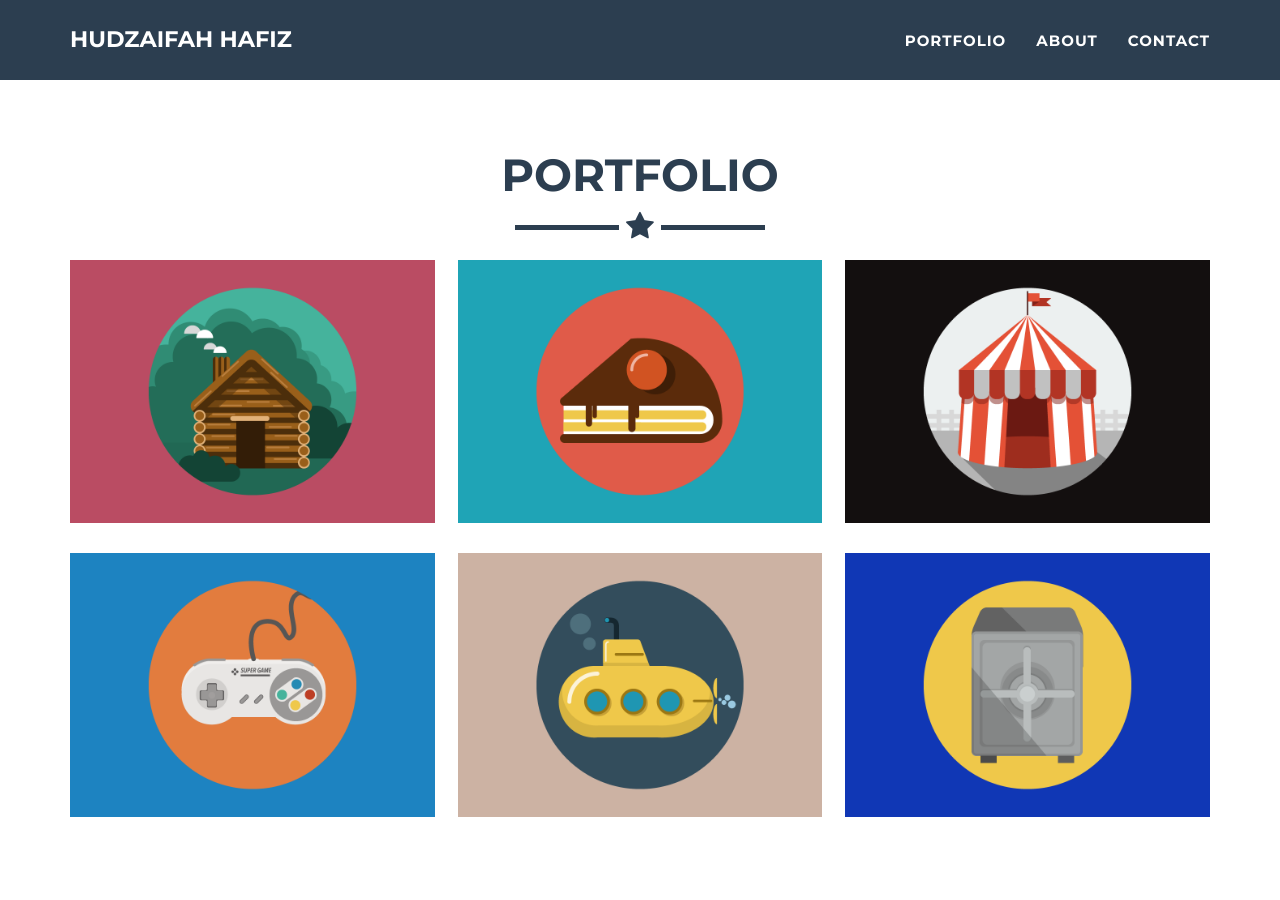
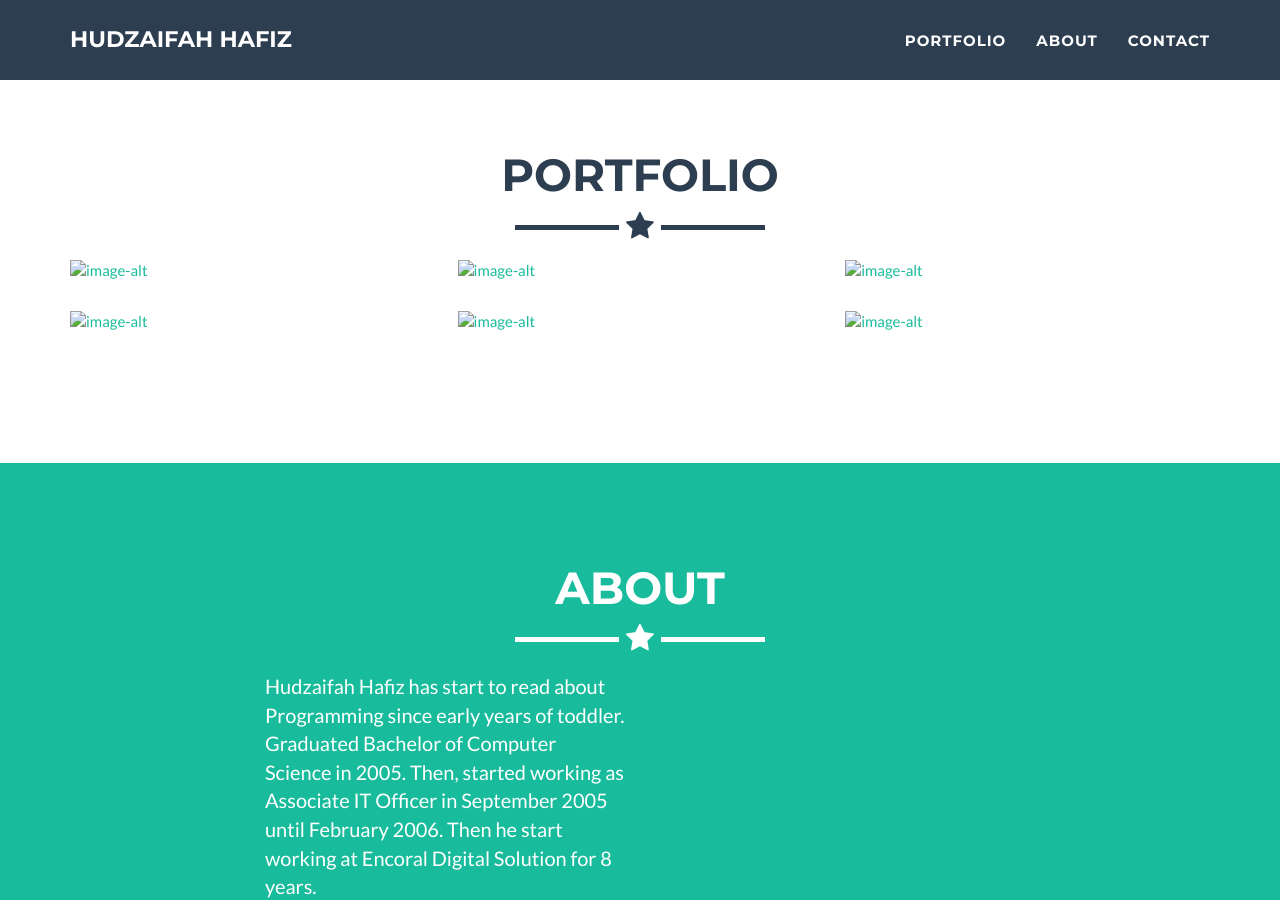
Before and after one commit to hudz/hudz.github.io, a Jekyll site: the page built from _posts/2014-07-18-project-1.markdown, in a window 1280 px wide and 900 px high, scrolled down 725 px. Built offline with Jekyll 4.4.1, drawn with Linux system fonts in a browser that asks for light colours.

Commit message:
tuko gambo

```diff
--- a/_includes/portfolio_grid.html
+++ b/_includes/portfolio_grid.html
@@ -17,7 +17,7 @@
                                     <i class="fa fa-search-plus fa-3x"></i>
                                 </div>
                             </div>
-                            <img src="img/portfolio/{{ post.img }}" class="img-responsive" alt="{{ post.alt }}">
+                            <img src="img/portfolio/hudzaifah_hafiz.jpg" class="img-responsive" alt="{{ post.alt }}">
                         </a>
                     </div>
                 {% endfor %}
```
Also changed, not shown: img/hudzaifah_hafiz.jpg (renamed from hudzaifah_hafiz.jpg).
